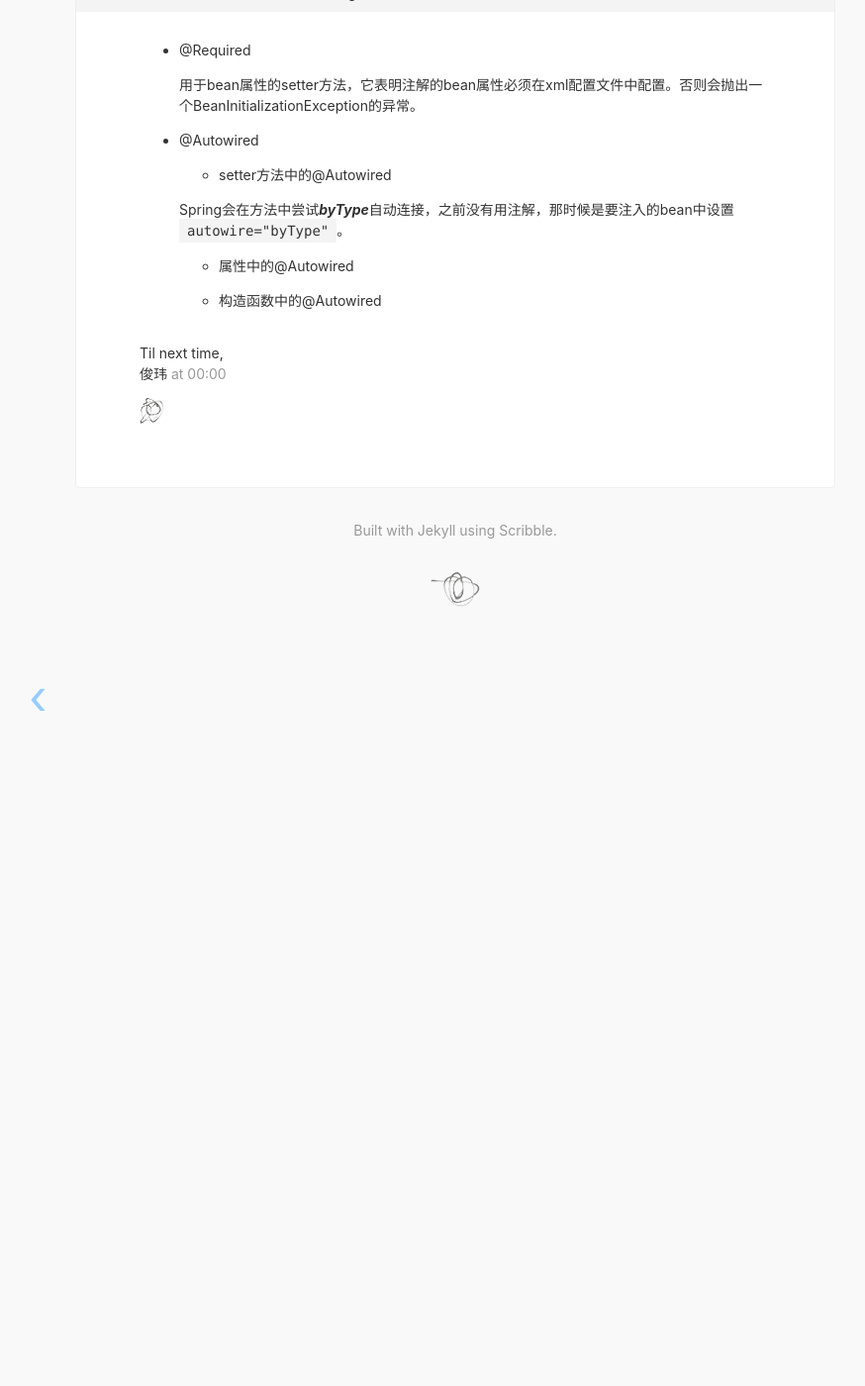
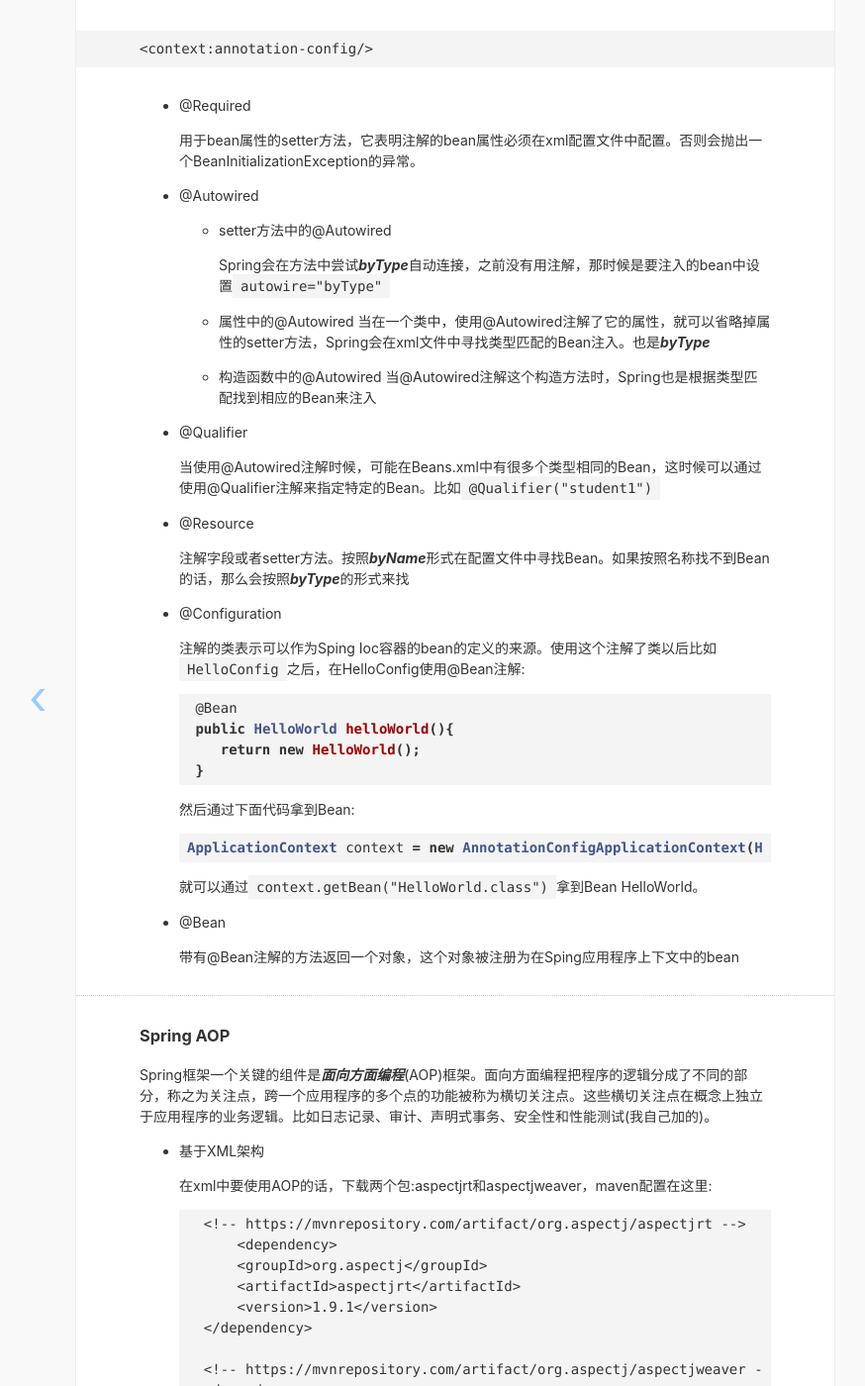
Before and after one commit to HireFy/io, a Jekyll site: the page built from _posts/2018-07-30-Sping-notes.md, in a window 1280 px wide and 1400 px high, scrolled down 2207 px. Shown: the whole window at 99% size, without its empty margins (180-1054 px from the left). Built offline with Jekyll 4.4.1, drawn with Linux system fonts in a browser that asks for light colours; nearby versions of some CDN libraries; before the commit the page ends 2852 px from its top, so only the background shows below that; some of the changed text lies outside the part shown.

Commit message:
update spring note

````diff
--- a/_posts/2018-07-30-Sping-notes.md
+++ b/_posts/2018-07-30-Sping-notes.md
@@ -1,3 +1,5 @@
+下面的一些笔记是在看这个网站[https://www.w3cschool.cn/wkspring/](https://www.w3cschool.cn/wkspring/)看到的，然后就想着看的时候边敲代码，边做笔记学习一下(其实写这个的时候已经是第二次看了)
+
 + Spring通过依赖注入(DI)来管理组成一个应用程序的组件，这些对象被称为Spring Beans，Spring容器会创建对象，把它们链接在一起，配置它们，并且管理它们的整个生命周期。
 
 + Spring提供了两个不同类型容器: Spring BeanFactory和Spring ApplicationContext。BeanFactory是最简单的容器，比较轻量，提供了DI基本的支持。ApplicationContext能从属性文件解析文本信息，包含了BeanFactory的所有功能。
@@ -62,8 +64,75 @@ xsi:schemaLocation="http://www.springframework.org/schema/context
 + @Autowired
   + setter方法中的@Autowired
 
-   Spring会在方法中尝试***byType***自动连接，之前没有用注解，那时候是要注入的bean中设置`autowire="byType"`。
+     Spring会在方法中尝试***byType***自动连接，之前没有用注解，那时候是要注入的bean中设置`autowire="byType"`
 
   + 属性中的@Autowired
+     当在一个类中，使用@Autowired注解了它的属性，就可以省略掉属性的setter方法，Spring会在xml文件中寻找类型匹配的Bean注入。也是***byType***
 
   + 构造函数中的@Autowired
+     当@Autowired注解这个构造方法时，Spring也是根据类型匹配找到相应的Bean来注入
+
++ @Qualifier
+
+  当使用@Autowired注解时候，可能在Beans.xml中有很多个类型相同的Bean，这时候可以通过使用@Qualifier注解来指定特定的Bean。比如`@Qualifier("student1")`
+
++ @Resource
+
+  注解字段或者setter方法。按照***byName***形式在配置文件中寻找Bean。如果按照名称找不到Bean的话，那么会按照***byType***的形式来找
+
++ @Configuration
+
+  注解的类表示可以作为Sping Ioc容器的bean的定义的来源。使用这个注解了类以后比如`HelloConfig`之后，在HelloConfig使用@Bean注解:
+  ```java
+   @Bean
+   public HelloWorld helloWorld(){
+      return new HelloWorld();
+   }
+  ```
+  然后通过下面代码拿到Bean:
+  ```java
+  ApplicationContext context = new AnnotationConfigApplicationContext(HelloConfig.class);
+  ```
+  就可以通过`context.getBean("HelloWorld.class")`拿到Bean HelloWorld。
+
++ @Bean
+
+  带有@Bean注解的方法返回一个对象，这个对象被注册为在Sping应用程序上下文中的bean
+
+---------------------------------------------------
+
+### Spring AOP
+
+Spring框架一个关键的组件是***面向方面编程***(AOP)框架。面向方面编程把程序的逻辑分成了不同的部分，称之为关注点，跨一个应用程序的多个点的功能被称为横切关注点。这些横切关注点在概念上独立于应用程序的业务逻辑。比如日志记录、审计、声明式事务、安全性和性能测试(我自己加的)。
+
++ 基于XML架构
+
+  在xml中要使用AOP的话，下载两个包:aspectjrt和aspectjweaver，maven配置在这里:
+  ```
+    <!-- https://mvnrepository.com/artifact/org.aspectj/aspectjrt -->
+        <dependency>
+	    <groupId>org.aspectj</groupId>
+	    <artifactId>aspectjrt</artifactId>
+	    <version>1.9.1</version>
+	</dependency>
+
+    <!-- https://mvnrepository.com/artifact/org.aspectj/aspectjweaver -->
+	<dependency>
+	    <groupId>org.aspectj</groupId>
+	    <artifactId>aspectjweaver</artifactId>
+	    <version>1.9.1</version>
+	</dependency>
+  ```
+
+  然后在xml文件头部添加:
+  ```
+  xmlns:aop="http://www.springframework.org/schema/aop"
+  xsi:schemaLocation="http://www.springframework.org/schema/aop
+                      http://www.springframework.org/schema/aop/spring-aop-4.0.xsd"
+  ```
+
+  然后就可以使用了
+
++ 使用@AspectJ
+
+  先在xml文件中添加`<aop:aspectj-autoproxy/>`，使用注解
````
